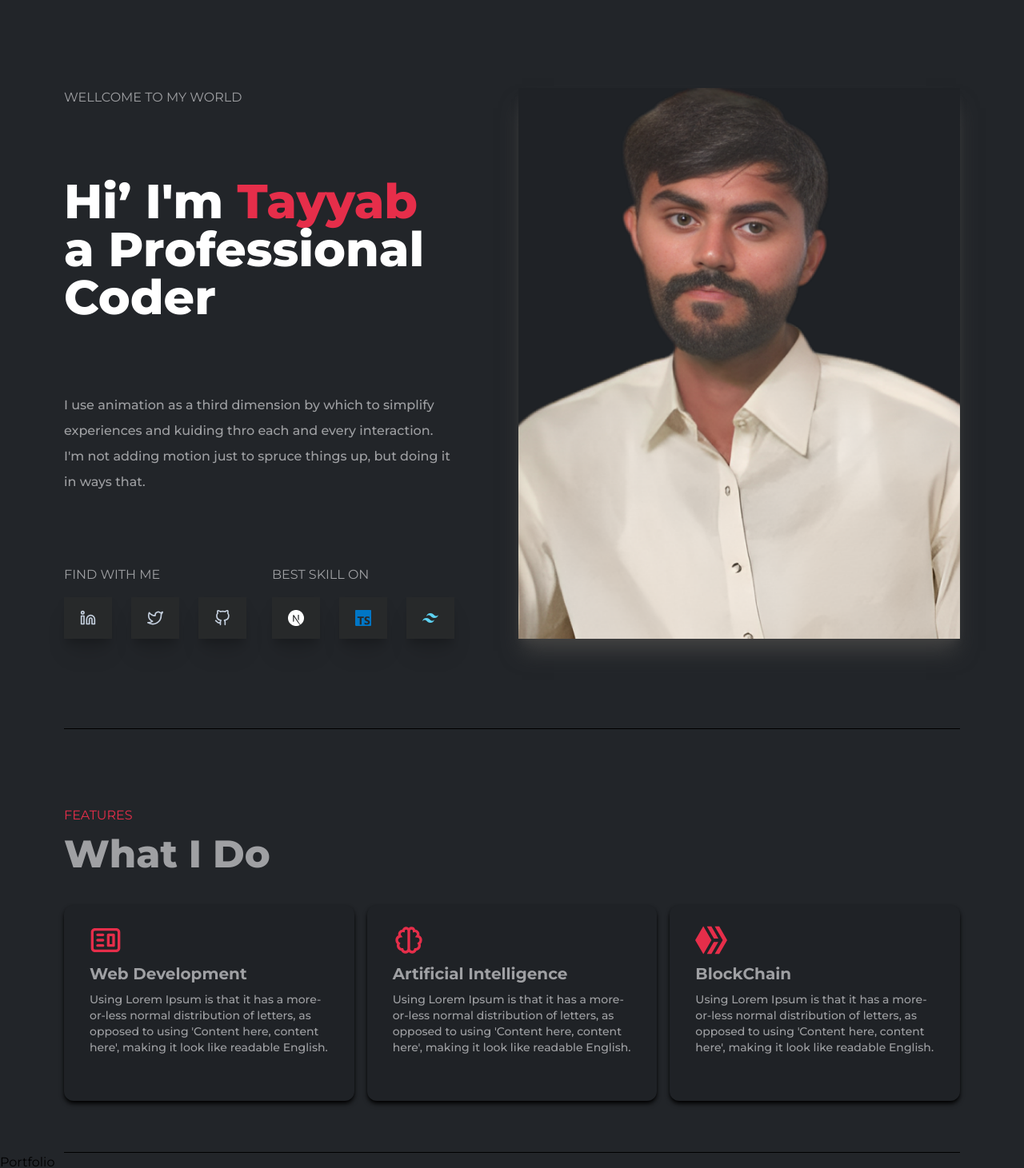
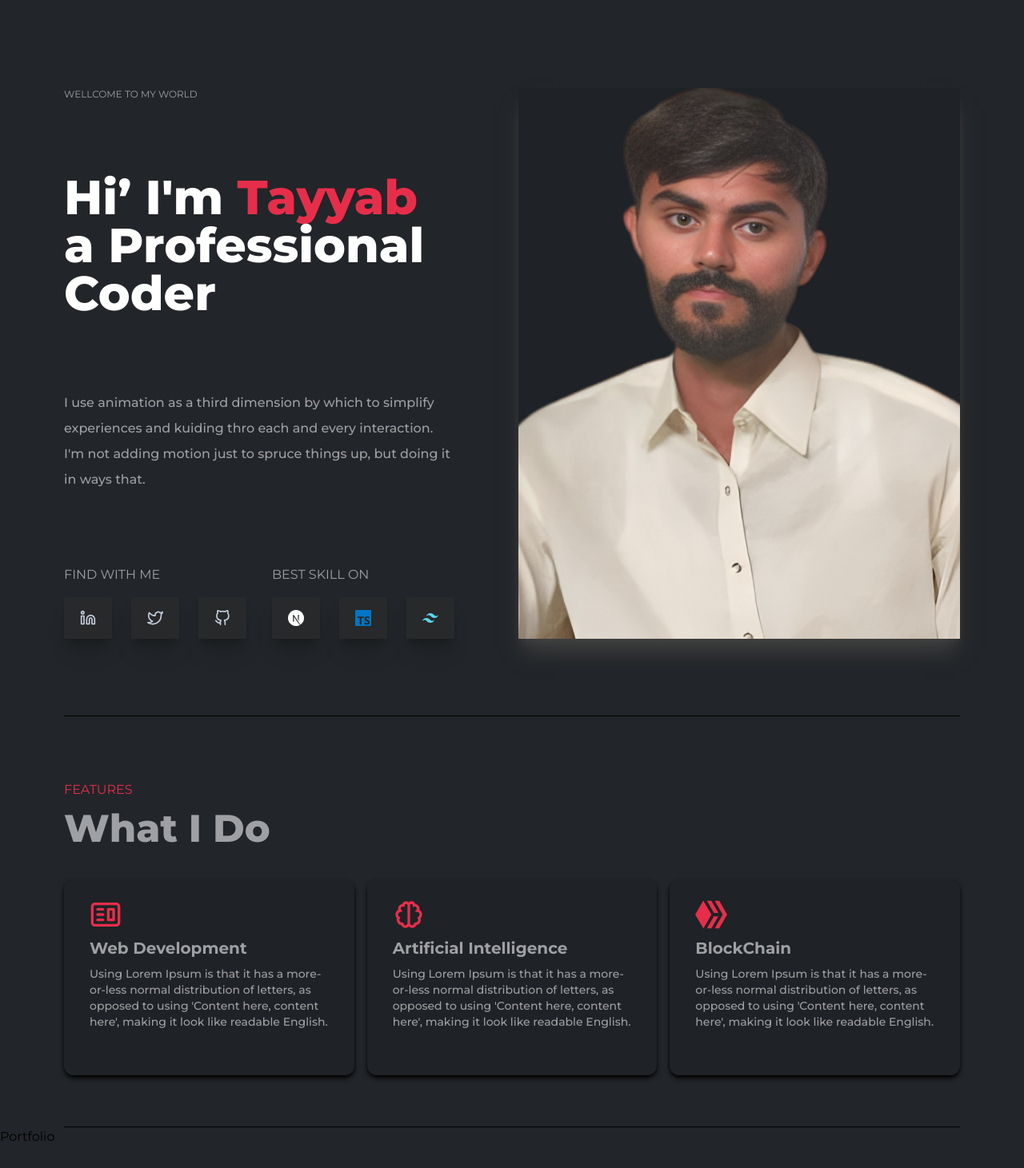
Before and after one commit to tayyab5838/tayyab-portfolio, a Next.js app: page / in a window 1280 px wide. Shown: the part 114-1575 px from the top of the page at 80% size. After the commit the page ends 1548 px from the top, so only its background shows below. Built offline with nearby package versions, Linux system fonts and the light colour scheme.

Commit message:
padding and margin changes

```diff
--- a/src/components/features/Features.tsx
+++ b/src/components/features/Features.tsx
@@ -2,8 +2,8 @@ import Card from "./Card";
 
 const Features = () => {
   return (
-    <section className="mt-28">
-      <div className="mx-10 sm:mx-14 md:mx-16 lg:mx-20 border-y border-black pt-24 pb-6">
+    <section className="mt-24">
+      <div className="mx-10 sm:mx-14 md:mx-16 lg:mx-20 border-y border-black pt-20 pb-6">
         <p className="text-red">FEATURES</p>
         <h2 className="text-5xl font-extrabold mt-3 text-offWhite">
           What I Do
--- a/src/components/hero/HeroSection.tsx
+++ b/src/components/hero/HeroSection.tsx
@@ -12,8 +12,10 @@ const HeroSection = () => {
       <div className="relative flex flex-col-reverse lg:flex-row lg:space-x-20 mx-10 sm:mx-14 md:mx-16 lg:mx-20 mt-10 lg:mt-28 mb-10">
         {/* left div */}
         <div className="flex flex-col justify-between lg:flex-1 lg:flex-grow-0 mt-10 space-y-8 lg:mt-0">
-          <p className="text-offWhite">WELLCOME TO MY WORLD</p>
-          <h1 className="text-white font-extrabold text-3xl lg:text-5xl xl:text-6xl  my-3 leading-[50px] lg:leading-[70px]">
+          <p className="text-offWhite font-normal text-xs text">
+            WELLCOME TO MY WORLD
+          </p>
+          <h1 className="text-white font-extrabold text-3xl lg:text-5xl xl:text-6xl  my-2 leading-[50px] lg:leading-[70px]">
             Hi&rsquo; I&apos;m <span className="text-red">Tayyab</span>
             <br />
             <span>a </span>
```
